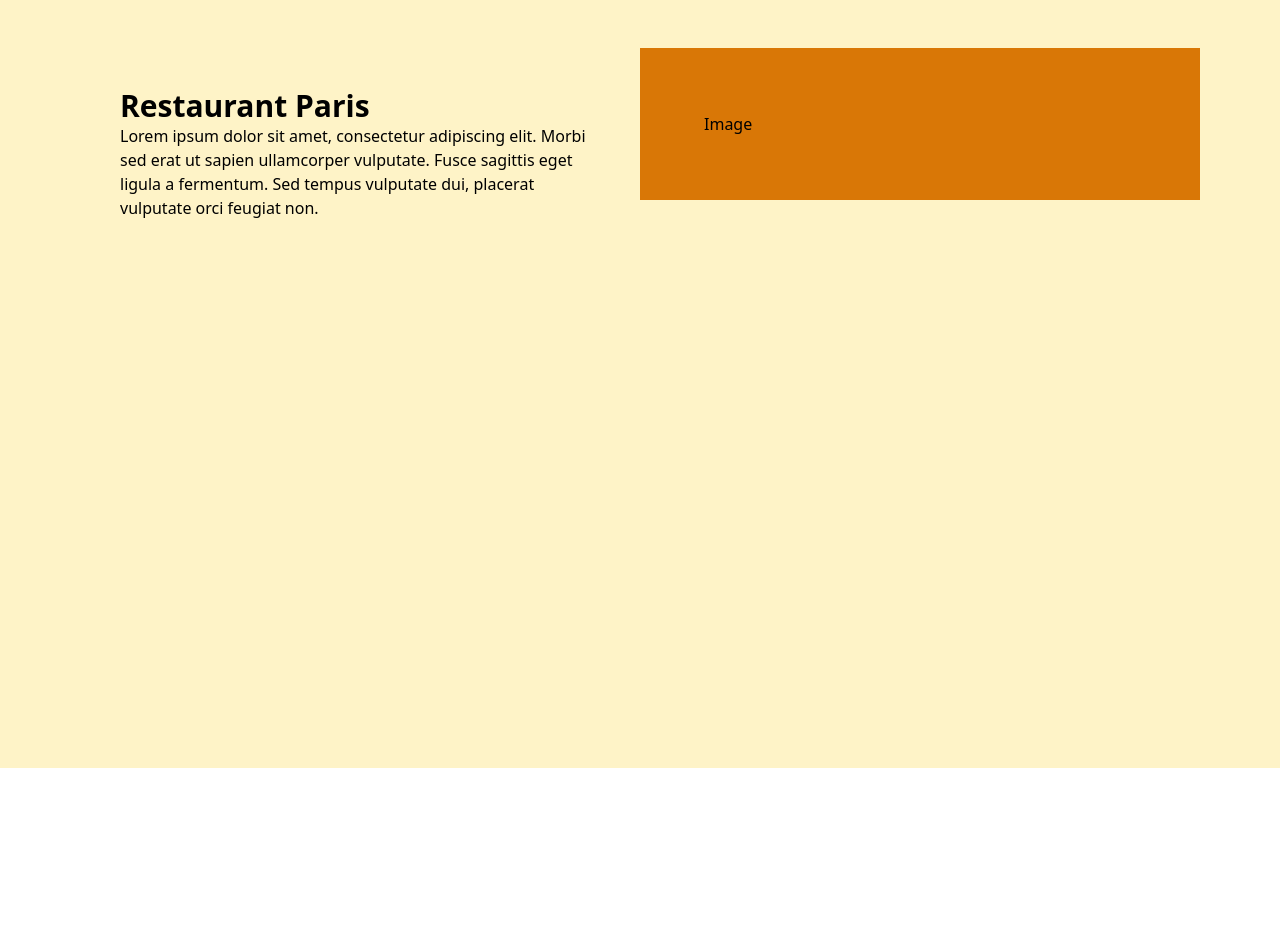
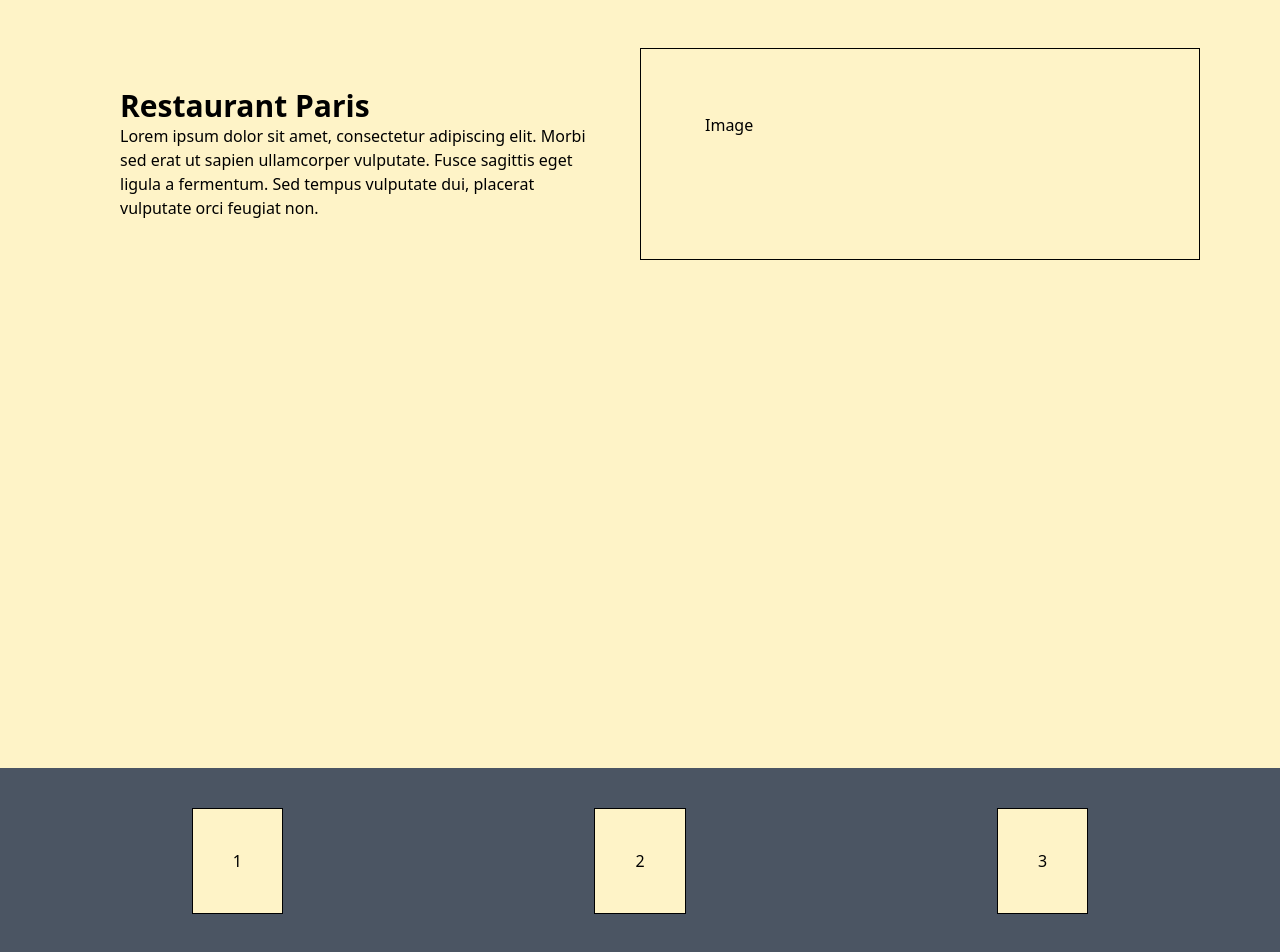
Before and after one commit to helder-barbosa/website-food-next, a Next.js app: page / in a window 1280 px wide. Shown: the part 96-1048 px from the top of the page. Before the commit the page ends 864 px from the top, so only its background shows below. Built offline with nearby package versions, Linux system fonts and the light colour scheme.

Commit message:
create Menu component

```diff
--- a/components/Home.js
+++ b/components/Home.js
@@ -6,10 +6,11 @@ const Home = () => {
       <div className=" block flex-wrap justify-around p-20 sm:grid grid-cols-2 ">
         <div className=" p-10 ">
           <h1 className=' text-3xl font-semibold'>Restaurant Paris</h1>
-          <p>Lorem ipsum dolor sit amet, consectetur adipiscing elit. Morbi sed erat ut sapien ullamcorper vulputate. Fusce sagittis eget ligula a fermentum. Sed tempus vulputate dui, placerat vulputate orci feugiat non.</p>
+          <p>Lorem ipsum dolor sit amet, consectetur adipiscing elit. Morbi sed erat ut sapien ullamcorper vulputate. Fusce sagittis eget ligula a fermentum. Sed tempus vulputate dui, placerat vulputate orci feugiat non.
+          </p>
         </div>
         <div>
-          <div className="p-16 bg-yellow-600" >
+          <div className=" h-full p-16 border-black border" >
             Image
           </div>
         </div>
--- /dev/null
+++ b/components/Menu.js
@@ -0,0 +1,21 @@
+import React from 'react'
+
+const Menu = () => {
+  return (
+    <div className="h-screen bg-gray-600">
+      <div className=" block flex-wrap justify-around p-10 sm:grid grid-cols-3 gap-2 place-items-center">
+        <div className=' h-full bg-yellow-100 p-10 border border-black'>
+          1
+        </div>
+        <div className=' h-full bg-yellow-100 p-10 border border-black'>
+          2
+        </div>
+        <div className=' h-full bg-yellow-100 p-10 border border-black'>
+          3
+        </div>
+      </div>
+    </div>
+  )
+}
+
+export default Menu
--- a/pages/index.js
+++ b/pages/index.js
@@ -1,12 +1,14 @@
 import React from 'react'
 import NavBar from '../components/NavBar'
 import Home from '../components/Home'
+import Menu from '../components/Menu'
 
 const Index = () => {
   return (
     <div>
       <NavBar />
       <Home />
+      <Menu />
     </div>
   )
 }
```
